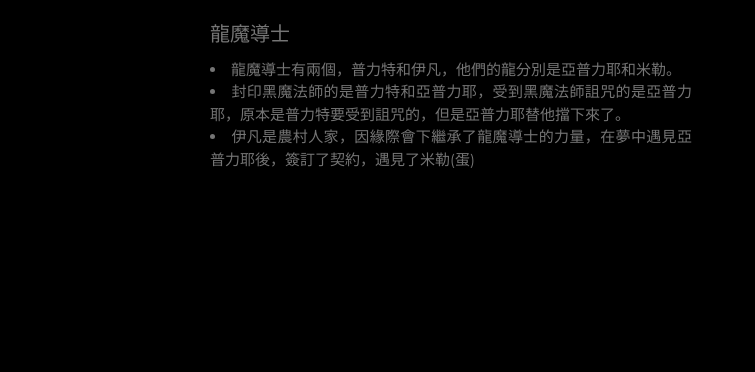
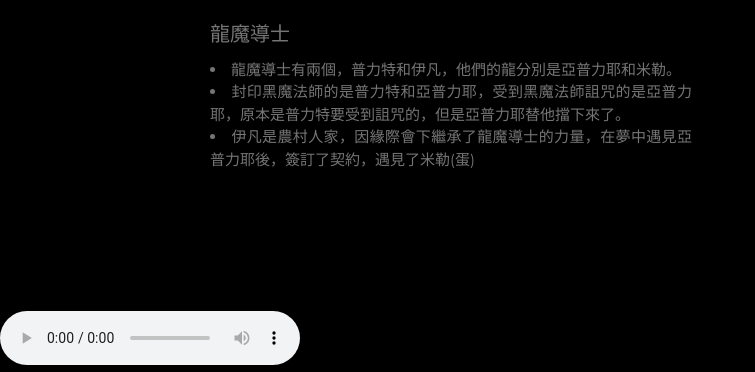
Before and after one commit to karmalight/karma.github.io, a plain HTML site: page index.html in a window 1280 px wide. Shown: the part 2401-2773 px from the top of the page, without its empty margins (0-755 px from the left). Before the commit the page ends 2712 px from the top, so only its background shows below. Drawn offline with nearby package versions, Linux system fonts and the light colour scheme.

Commit message:
Update index.html

```diff
--- a/index.html
+++ b/index.html
@@ -122,7 +122,7 @@
 
 
     </div>
-    <audio src="jpg/楓之谷BGM MapleStory BGM.mp3" autoplay  ></audio>
+    <audio src="jpg/楓之谷BGM MapleStory BGM.mp3" autoplay controls ></audio>
 
 </body>
 
```
